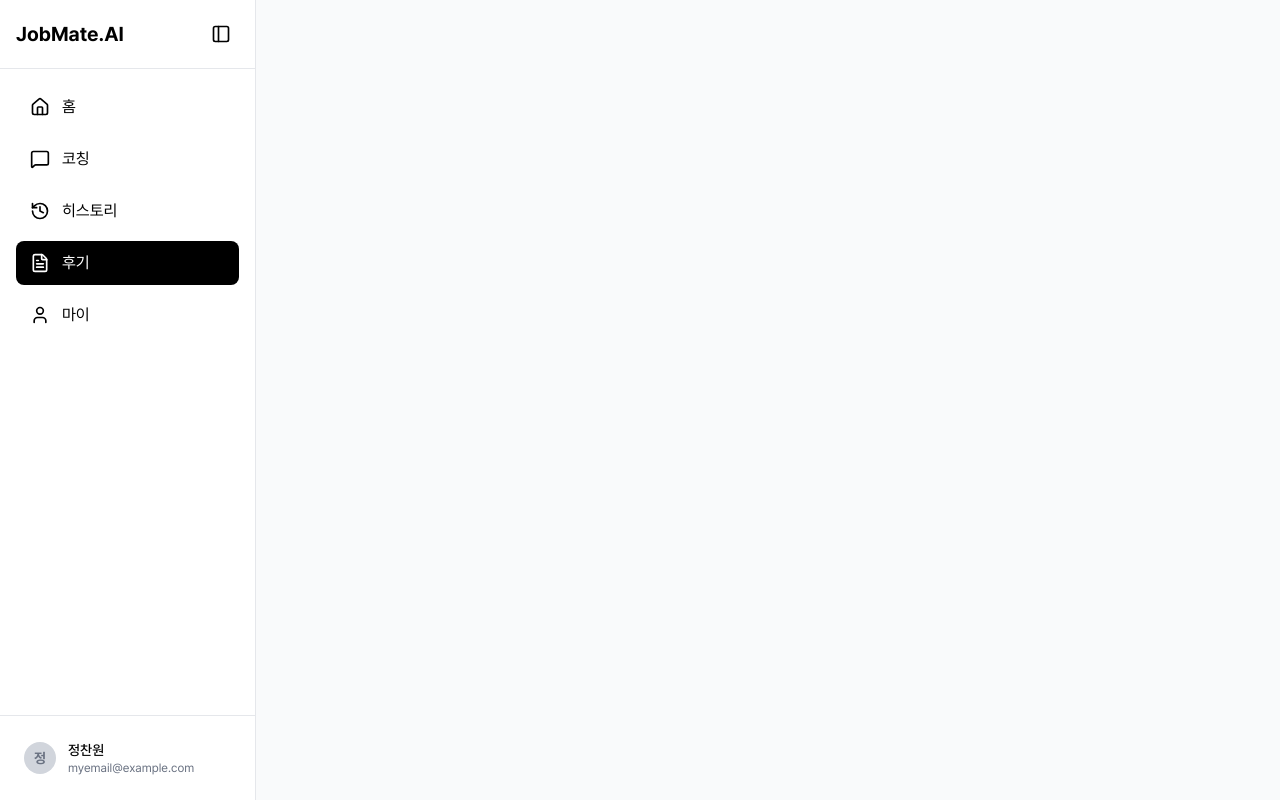
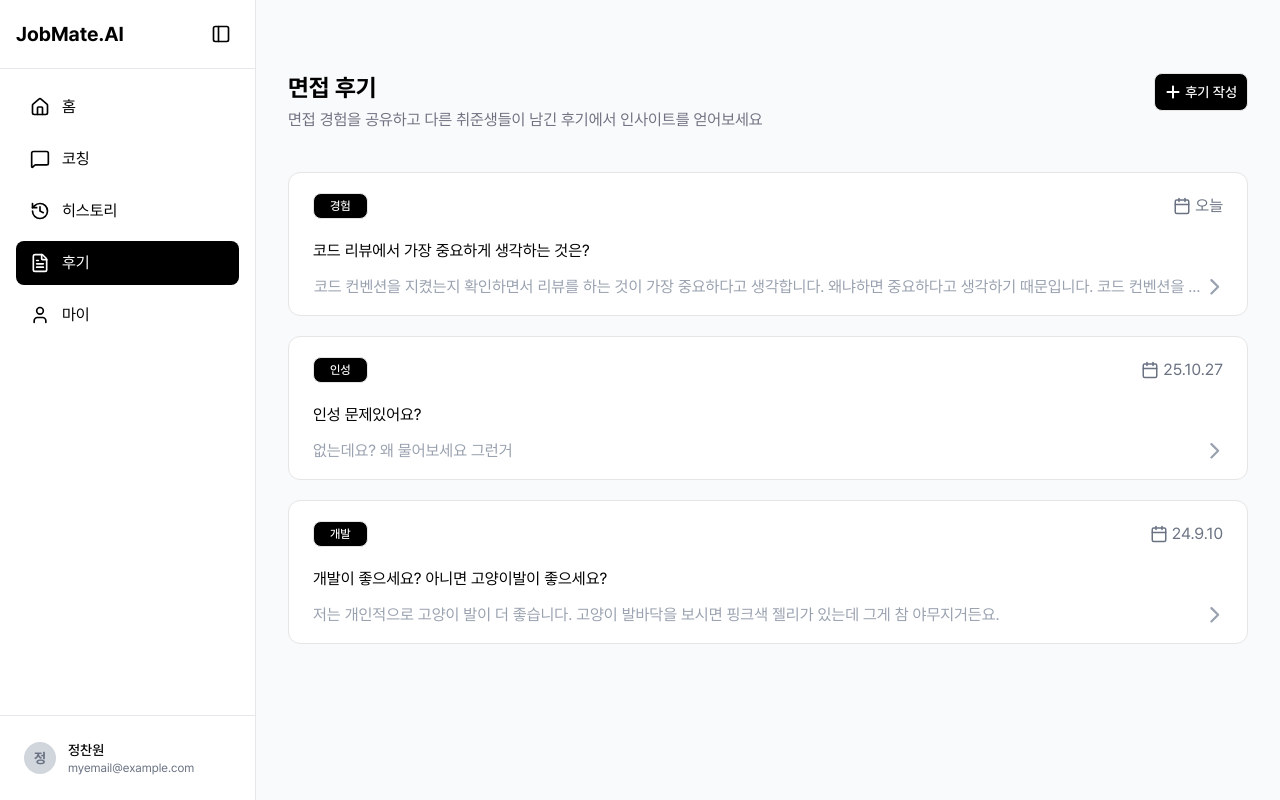
Before and after one commit to JobMate-team/jobmate-frontend, a React (Vite) app: page /review in a window 1280 px wide. Built offline with nearby package versions, Linux system fonts and the light colour scheme.

Commit message:
[#10] feat: 후기 페이지 헤더 구현

```diff
--- a/src/components/layouts/MobileHeader.tsx
+++ b/src/components/layouts/MobileHeader.tsx
@@ -2,6 +2,7 @@ import { useLocation } from 'react-router-dom';
 import HomeHeader from './headers/HomeHeader';
 import CoachingHeader from './headers/CoachingHeader';
 import HistoryHeader from './headers/HistoryHeader';
+import ReviewHeader from './headers/ReviewHeader';
 
 const MobileHeader = () => {
   const location = useLocation();
@@ -10,6 +11,7 @@ const MobileHeader = () => {
     if (location.pathname === '/') return <HomeHeader />;
     if (location.pathname.startsWith('/coaching')) return <CoachingHeader />;
     if (location.pathname.startsWith('/history')) return <HistoryHeader />;
+    if (location.pathname.startsWith('/review')) return <ReviewHeader />;
   };
 
   return <header className='bg-black sm:hidden'>{renderHeader()}</header>;
--- /dev/null
+++ b/src/components/layouts/headers/ReviewHeader.tsx
@@ -0,0 +1,28 @@
+import { isModalOpenAtom } from '@/atoms';
+import Button from '@/components/common/Button';
+import { useSetAtom } from 'jotai';
+import { FaPlus } from 'react-icons/fa6';
+
+const ReviewHeader = () => {
+  const setIsModalOpen = useSetAtom(isModalOpenAtom);
+
+  return (
+    <div className='flex justify-between items-center p-6'>
+      <div className='text-white'>
+        <h3 className='text-xl font-semibold mb-1'>면접 후기</h3>
+        <p className='text-lg'>합격자들의 경험 공유</p>
+      </div>
+
+      <Button
+        type='button'
+        className='bg-white font-medium text-sm px-2.5 p-1 border border-[#E5E5E5]'
+        onClick={() => setIsModalOpen((prev) => !prev)}
+      >
+        <FaPlus size={14} />
+        작성
+      </Button>
+    </div>
+  );
+};
+
+export default ReviewHeader;
--- a/src/pages/HistoryPage.tsx
+++ b/src/pages/HistoryPage.tsx
@@ -45,7 +45,7 @@ const HistoryPage = () => {
         </div>
         <Button
           type='button'
-          className='bg-white font-medium text-sm px-2.5 py-2 border border-[#E5E5E5]'
+          className='bg-white font-medium text-sm px-2.5 py-2 border border-[#E5E5E5] whitespace-nowrap'
           onClick={() => setIsModalOpen((prev) => !prev)}
         >
           <FaRegTrashAlt size={16} />
@@ -73,10 +73,10 @@ const HistoryPage = () => {
           <button
             type='button'
             onClick={() => navigate(`/history/${item.id}`)}
-            className='flex flex-row items-center gap-1 mt-1 cursor-pointer justify-between'
+            className='flex flex-row items-center gap-1 mt-1 cursor-pointer justify-between outline-none'
           >
             <p className='line-clamp-1 text-[#99A1AF]'>{item.answer}</p>
-            <RightIcon className='h-4 w-4' />
+            <RightIcon className='h-4 min-w-4' />
           </button>
         </div>
       ))}
--- a/src/pages/ReviewPage.tsx
+++ b/src/pages/ReviewPage.tsx
@@ -1,5 +1,91 @@
+import { RightIcon } from '@/assets';
+import { isModalOpenAtom } from '@/atoms';
+import Button from '@/components/common/Button';
+import { useSetAtom } from 'jotai';
+import { FiCalendar } from 'react-icons/fi';
+import { Outlet, useNavigate } from 'react-router-dom';
+import { FaPlus } from 'react-icons/fa6';
+
+const historyItems = [
+  {
+    id: 1,
+    category: '경험',
+    date: '오늘',
+    question: '코드 리뷰에서 가장 중요하게 생각하는 것은?',
+    answer:
+      '코드 컨벤션을 지켰는지 확인하면서 리뷰를 하는 것이 가장 중요하다고 생각합니다. 왜냐하면 중요하다고 생각하기 때문입니다. 코드 컨벤션을 지켰는지 확인하면서 리뷰를 하는 것이 가장 중요하다고 생각합니다. 왜냐하면 중요하다고 생각하기 때문입니다.',
+  },
+  {
+    id: 2,
+    category: '인성',
+    date: '25.10.27',
+    question: '인성 문제있어요?',
+    answer: '없는데요? 왜 물어보세요 그런거',
+  },
+  {
+    id: 3,
+    category: '개발',
+    date: '24.9.10',
+    question: '개발이 좋으세요? 아니면 고양이발이 좋으세요?',
+    answer:
+      '저는 개인적으로 고양이 발이 더 좋습니다. 고양이 발바닥을 보시면 핑크색 젤리가 있는데 그게 참 야무지거든요.',
+  },
+];
+
 const ReviewPage = () => {
-  return <div></div>;
+  const setIsModalOpen = useSetAtom(isModalOpenAtom);
+  const navigate = useNavigate();
+
+  return (
+    <div className='space-y-5 relative pb-30 '>
+      <div className='hidden sm:flex items-center justify-between'>
+        <div className='flex flex-col mt-10'>
+          <h3 className='text-2xl font-semibold mb-2'>면접 후기</h3>
+          <p className='text-[#717182] mb-6'>
+            면접 경험을 공유하고 다른 취준생들이 남긴 후기에서 인사이트를 얻어보세요
+          </p>
+        </div>
+        <Button
+          type='button'
+          className='bg-black text-white font-medium text-sm px-2.5 py-2 border border-[#E5E5E5] whitespace-nowrap'
+          onClick={() => setIsModalOpen((prev) => !prev)}
+        >
+          <FaPlus size={16} />
+          후기 작성
+        </Button>
+      </div>
+
+      {historyItems.map((item) => (
+        <div
+          key={item.id}
+          className='bg-white rounded-xl px-6 py-5 border border-[#E5E5E5] flex flex-col gap-4'
+        >
+          <div className='flex items-center justify-between mb-2'>
+            <div className='bg-black text-white text-xs font-medium p-1 px-4 border border-[#E5E5E5] rounded-lg'>
+              {item.category}
+            </div>
+            <p className='text-[#6A7282] flex items-center gap-1'>
+              <FiCalendar size={18} />
+              {item.date}
+            </p>
+          </div>
+
+          <p>{item.question}</p>
+
+          <button
+            type='button'
+            onClick={() => navigate(`/history/${item.id}`)}
+            className='flex flex-row items-center gap-1 mt-1 cursor-pointer justify-between outline-none'
+          >
+            <p className='line-clamp-1 text-[#99A1AF]'>{item.answer}</p>
+            <RightIcon className='h-4 min-w-4' />
+          </button>
+        </div>
+      ))}
+
+      <Outlet />
+    </div>
+  );
 };
 
 export default ReviewPage;
```
